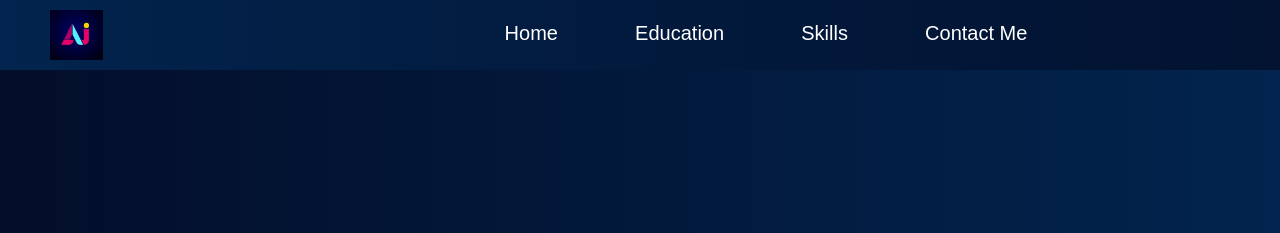
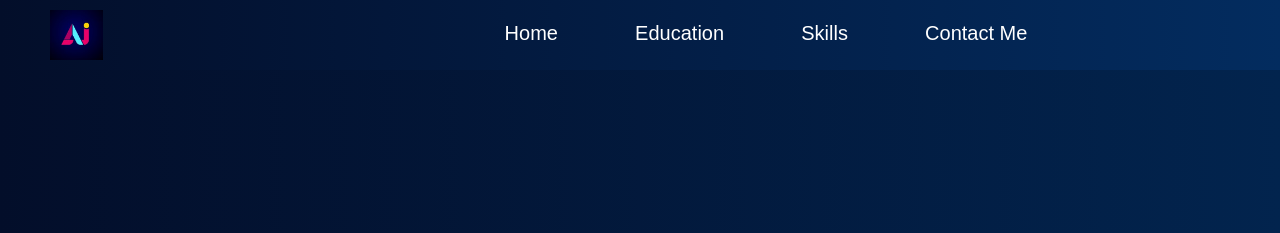
Before and after one commit to tictac1213/myPortfolioSite, a plain HTML site: page index.html in a window 1280 px wide. Shown: the top 233 px of the page. Drawn offline with Linux system fonts and the light colour scheme.

Commit message:
Navbar update

```diff
--- a/style.css
+++ b/style.css
@@ -114,7 +114,7 @@ html {
 
 .Page{
     background: rgb(3,14,42);
-    background: linear-gradient(90deg, rgba(3,14,42,1) 0%, rgb(2, 36, 78) 100%);
+    background: linear-gradient(90deg, rgb(7, 41, 127) 0%, rgb(2, 36, 78) 100%);
 }
 
 
@@ -122,9 +122,8 @@ html {
 
     header {
         position: sticky;
-        background: linear-gradient(90deg, rgba(2, 36, 78,1) 0%, rgba(3,14,42,0.8) 100%);
-
-        /* background: linear-gradient(90deg, rgba(3, 14, 42, 0.8) 0%, rgba(0, 19, 51, 0.8) 100%); */
+        background: rgb(3,14,42);
+        background: linear-gradient(90deg, rgba(3,14,42,1) 0%, rgb(3, 44, 95) 100%);
 
 
 
```
